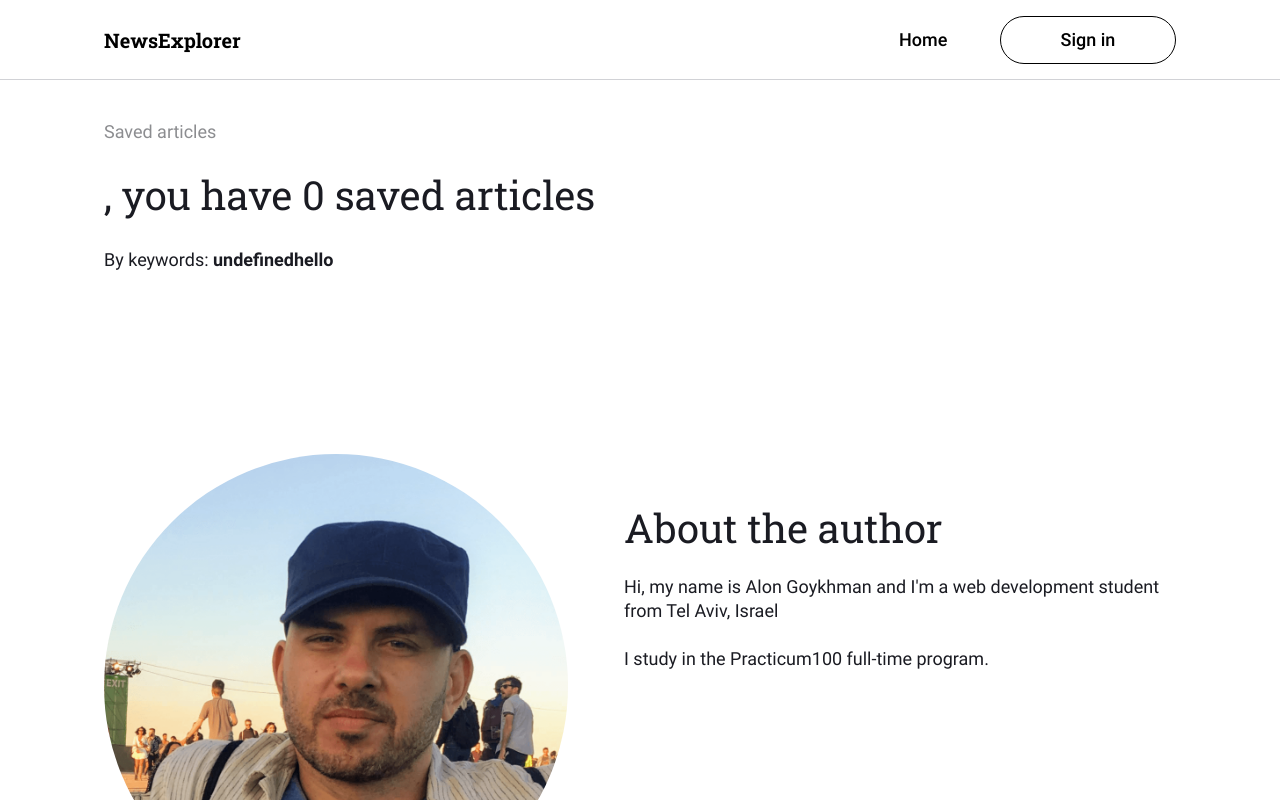
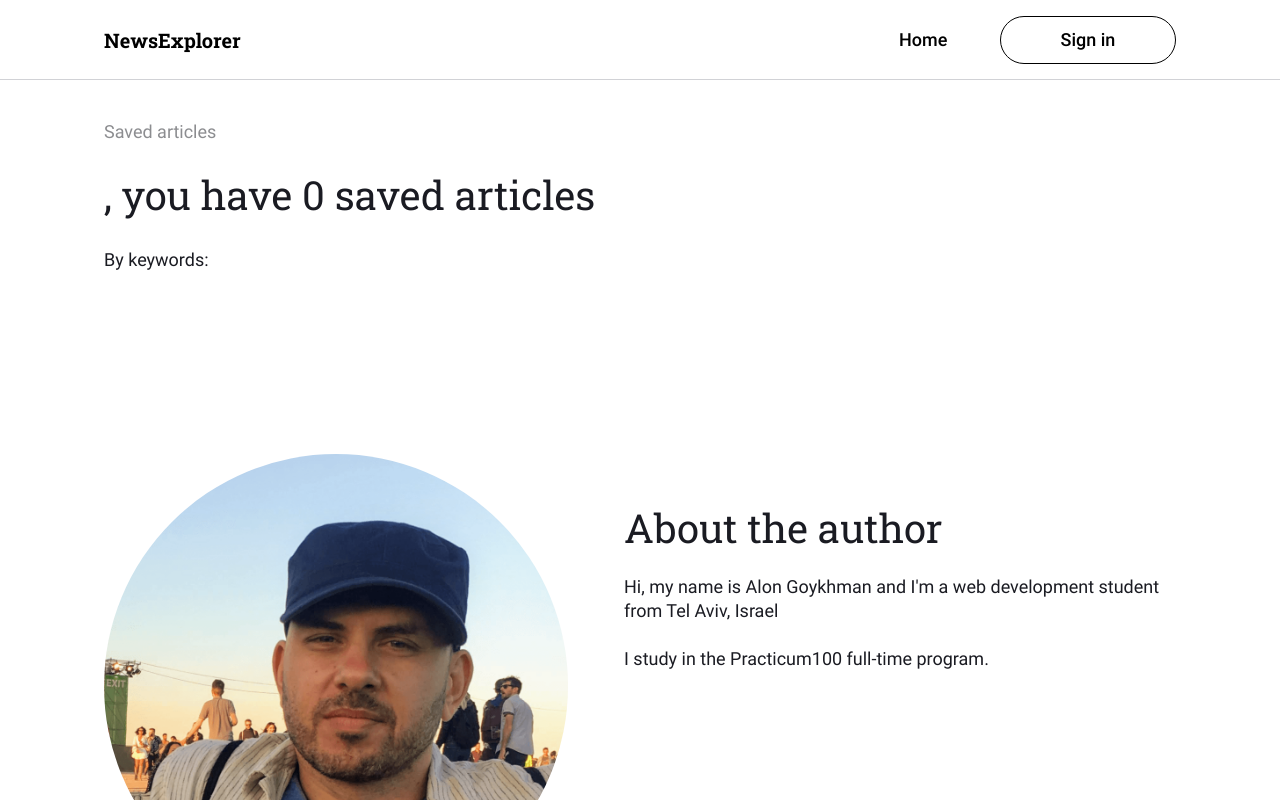
Before and after one commit to galon7/news-explorer_frontend, a React (Create React App) app: page /saved-news in a window 1280 px wide. Shown: the top 800 px of the page. Built offline with nearby package versions, Linux system fonts and the light colour scheme; no server answers.

Commit message:
feat: keywords finished

```diff
--- a/src/components/App/App.js
+++ b/src/components/App/App.js
@@ -54,7 +54,7 @@ function App() {
   }, [jwt]);
 
   useEffect(() => {
-    if (savedArticles.length === 0) {
+    if (isLoggedIn && savedArticles.length === 0) {
       getArticles(requestHeader)
         .then((data) => {
           setSavedArticles(data);
@@ -64,8 +64,8 @@ function App() {
   });
 
   useEffect(() => {
-    if (cards) setShowSearchResults(true);
-  }, [cards]);
+    if (cards && isLoggedIn) setShowSearchResults(true);
+  }, [isLoggedIn, cards]);
 
   function getSearchResults(input) {
     setShowSearchResults(false);
@@ -123,6 +123,7 @@ function App() {
   }, []);
 
   function handleRegister(user) {
+    setServerErrorMessage('');
     register(user.username, user.email, user.password)
       .then(() => {
         setIsRegisteredOpen(true);
@@ -134,6 +135,7 @@ function App() {
   }
 
   function handleSignIn(user) {
+    setServerErrorMessage('');
     login(user.password, user.email)
       .then((data) => {
         setJwt(data.token);
@@ -141,7 +143,11 @@ function App() {
         setIsLoggedIn(true);
         navigate('/');
       })
-      .catch((err) => setServerErrorMessage(err.toString()));
+      .catch((err) =>
+        err === 'Error: 401'
+          ? setServerErrorMessage("User doesn't exist")
+          : setServerErrorMessage(err.toString())
+      );
   }
 
   function handleSaveBookmark(newsCard) {
--- a/src/components/SavedNewsHeader/SavedNewsHeader.js
+++ b/src/components/SavedNewsHeader/SavedNewsHeader.js
@@ -43,19 +43,17 @@ function SavedNewsHeader({ savedArticles }) {
     const keywordsSecond = calculateHighest();
     const keywordsThird = calculateHighest();
 
-    const remaining = Object.keys(countKeywords).length;
+    const remaining = Object.keys(countKeywords).length + 1;
 
     return { keywordsFirst, keywordsSecond, keywordsThird, remaining };
   }
 
-  const byKeywordsFirstText = `${getKeywords().keywordsFirst}`;
+  const byKeywordsFirstText = getKeywords().keywordsFirst && `${getKeywords().keywordsFirst}`;
   const byKeywordsSecondText = getKeywords().keywordsSecond && `, ${getKeywords().keywordsSecond}`;
-  const byKeywordsThirdText = `, and ${getKeywords().remaining} other`;
-
-  // if (!keywordsSecond) return '';
-  //   else if (keywordsThird && remaining === 0) return `and ${getKeywords().keywordsThird}`;
-  //   return `, and ${getKeywords().remaining} other`;
-  // }
+  const byKeywordsThirdText =
+    getKeywords().keywordsThird && getKeywords().remaining === 1
+      ? `, and ${getKeywords().keywordsThird}`
+      : `, and ${getKeywords().remaining} other`;
 
   return (
     <section className="savedNewsHeader">
@@ -68,7 +66,7 @@ function SavedNewsHeader({ savedArticles }) {
         <span className="savedNewsHeader__keyword">
           {byKeywordsFirstText}
           {byKeywordsSecondText}
-          {getKeywords().keywordsThird ? byKeywordsThirdText : 'hello'}
+          {getKeywords().keywordsThird ? byKeywordsThirdText : ''}
         </span>
       </p>
     </section>
```
